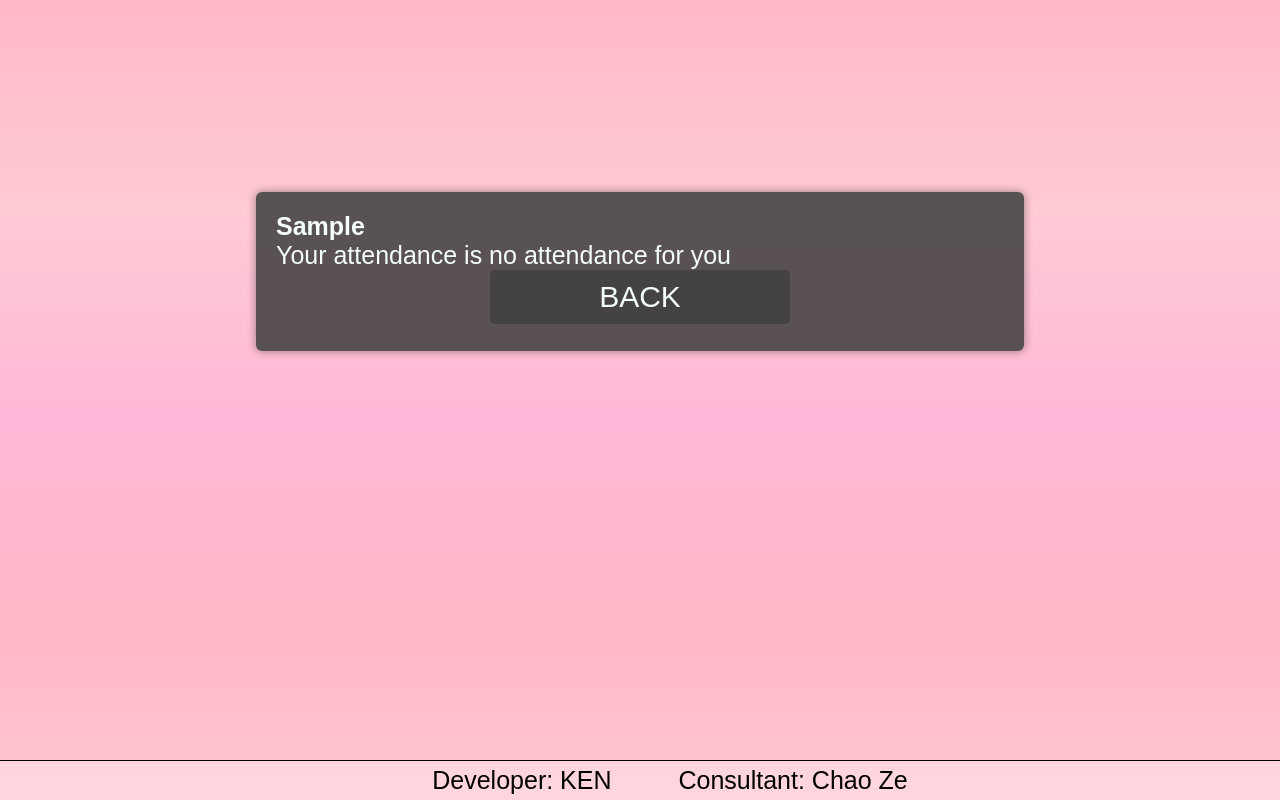
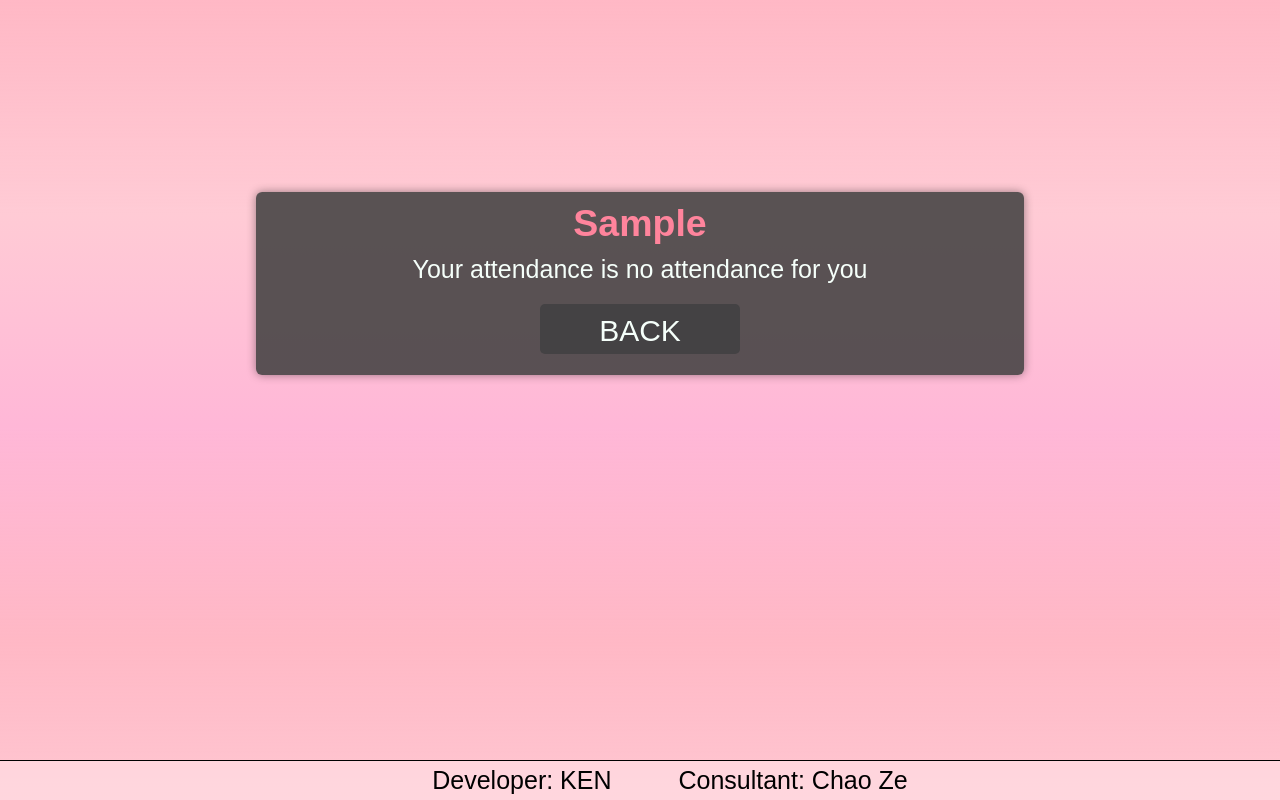
Before and after one commit to Lil-Ken/Attendance-Calculator, a plain HTML site: page index.html in a window 1280 px wide. Both pictures are taken after typing "Sample", "5", "Sample" into the empty fields and a click on the button "Calculate". Drawn offline with Linux system fonts and the light colour scheme.

Commit message:
Update attendance.css

```diff
--- a/attendance.css
+++ b/attendance.css
@@ -116,6 +116,13 @@ input[type="checkbox"] {
     color: #e73895;
 }
 
+#back-btn{
+    min-width: 200px;
+    max-height: 50px;
+    margin-bottom: 20px;
+    margin-top: 20px;
+}
+
 a{
     display: block;
     margin: auto;
@@ -135,31 +142,24 @@ a{
     min-width: 600px;
     margin: auto;
     background-color: #404040dd;
-    padding: 20px;
+    padding: 0px 20px;
     padding-bottom: 1px;
     border-radius: 6px;
     box-shadow: 0 0 10px rgba(0, 0, 0, 0.4);
     margin-top: 15%;
+    text-align: center;
 }
 
 #display a{
     text-decoration: none;
 }
 
-#list{
-    list-style: none;
-    margin-bottom: 20px;
-    color: #46cfa4;
-}
 
 
-#list p,
-#list b{
-    color: #f9b593;
-}
-
-.clicked{
-    height: 200vh;
+h3{
+    font-size: 150%;
+    color: #ff849c;
+    padding: 10px;
 }
 
 #info:hover,
```
